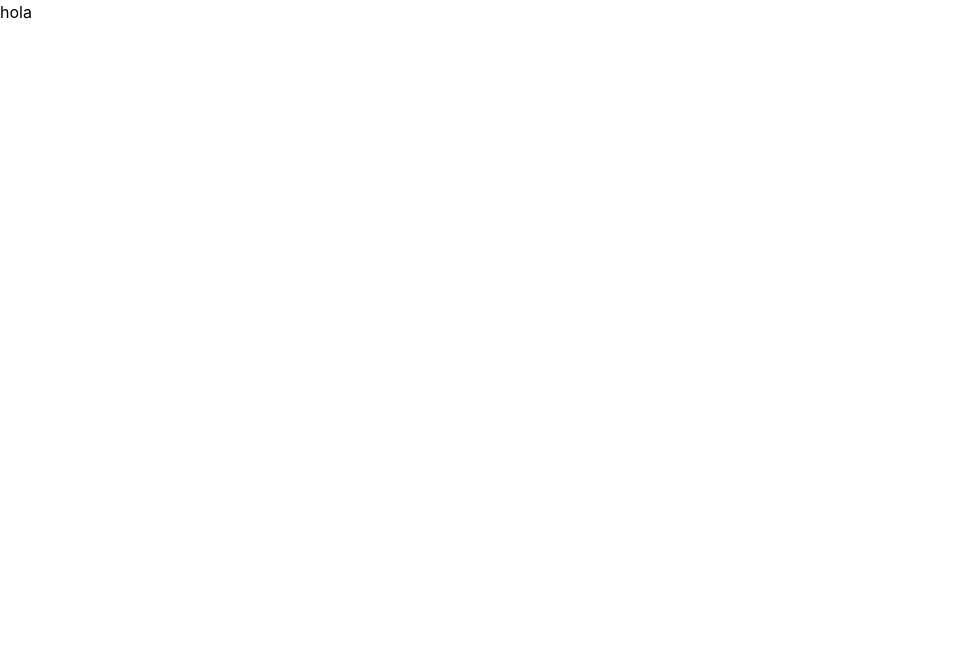
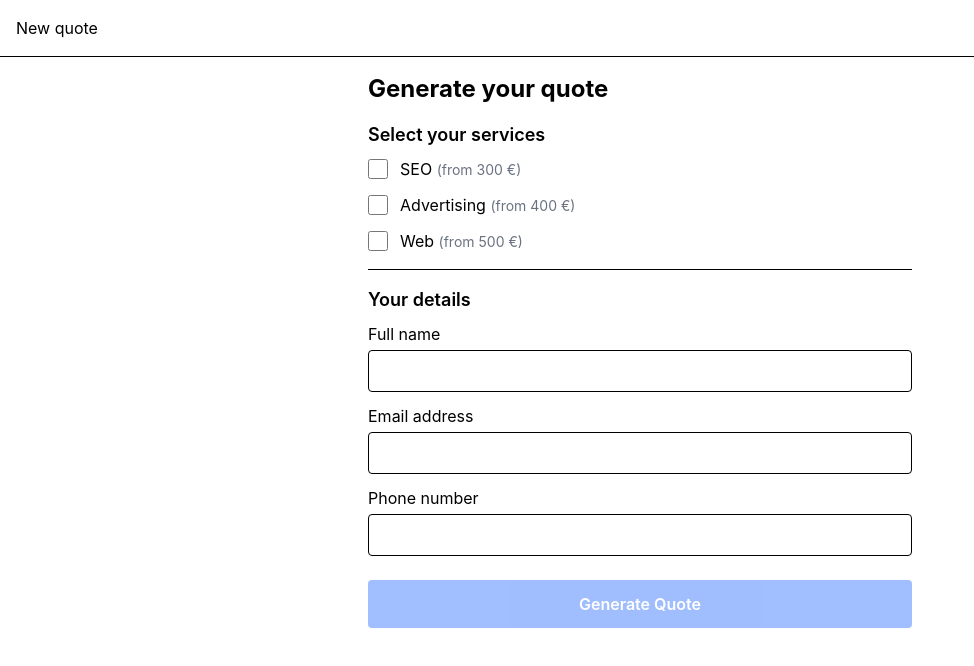
Before and after one commit to oriolcalicab/PROJECTE-BUDGET-PRESSUPOSTOS-DE-SERVEIS-DIGITALS, a React (Vite) app: page / in a window 1280 px wide. Shown: the top 666 px of the page, without its empty margins (0-974 px from the left). Built offline with nearby package versions, Linux system fonts and the light colour scheme.

Commit message:
feat: add CreateQuote page and wire up router

```diff
--- a/src/App.tsx
+++ b/src/App.tsx
@@ -1,8 +1,8 @@
-
+import { AppRouter } from "./router/AppRouter"
 
 function App() {
   return (
-    <h1>hola</h1>
+    <AppRouter />
   )
 
 }
--- /dev/null
+++ b/src/pages/CreateQuote.tsx
@@ -0,0 +1,88 @@
+import { useState } from "react";
+import { useNavigate } from "react-router-dom";
+import { ServiceSelector } from "../components/ServiceSelector";
+import { WebConfigurator } from "../components/WebConfigurator";
+import { ClientForm } from "../components/ClientForm";
+import { QuoteSummary } from "../components/QuoteSummary";
+import { calculateQuote } from "../utils/calculateQuote";
+import { generateId } from "../utils/generateId";
+import { saveQuote } from "../services/quotesService";
+import { isValidEmail, isValidPhone, isRequiredFieldValid } from "../utils/validations";
+import type { WebConfig } from "../types/service";
+import type { ClientData } from "../types/client";
+
+export function CreateQuote() {
+  const navigate = useNavigate();
+  const [selectedServices, setSelectedServices] = useState<string[]>([]);
+  const [webConfig, setWebConfig] = useState<WebConfig>({
+    pages: 0,
+    languages: 0,
+  });
+  const [clientData, setClientData] = useState<ClientData>({
+    fullName: "",
+    email: "",
+    phone: "",
+  });
+
+  function handleToggleService(id: string) {
+    setSelectedServices((prev) => {
+      return prev.includes(id) ? prev.filter((s) => s !== id) : [...prev, id];
+    });
+  }
+  const { lines, total } = calculateQuote({ selectedServices, webConfig });
+
+  const isFormValid =
+    selectedServices.length > 0 &&
+    isRequiredFieldValid(clientData.fullName) &&
+    isValidEmail(clientData.email) &&
+    isValidPhone(clientData.phone);
+
+  function handleGenerate() {
+    const id = generateId();
+    saveQuote({
+      id,
+      date: new Date().toISOString(),
+      client: clientData,
+      lines,
+      total,
+    });
+
+    setSelectedServices([]);
+    setWebConfig({ pages: 0, languages: 0 });
+    setClientData({ fullName: "", email: "", phone: "" });
+    navigate(`/quote/${id}`);
+  }
+
+  return(
+    <div className="max-w-xl mx-auto p-4">
+        <h1 className="text-2xl font-bold mb-4">Generate your quote</h1>
+        <ServiceSelector
+            selectedServices={selectedServices}
+            onToggleService={handleToggleService}
+        />
+
+        <WebConfigurator
+            isVisible={selectedServices.includes("web")}
+            webConfig={webConfig}
+            onChangeWebConfig={setWebConfig}
+        />
+
+        <ClientForm
+            clientData={clientData}
+            onChangeClientData={setClientData}
+        />
+
+        <QuoteSummary lines={lines} total={total} />
+
+        <button
+            className="mt-6 w-full bg-blue-600 text-white rounded py-3 font-semibold disabled:opacity-40"
+            onClick={handleGenerate}
+            disabled={!isFormValid}
+        >
+            Generate Quote
+        </button>
+    </div>
+  );
+
+
+}
--- /dev/null
+++ b/src/router/AppRouter.tsx
@@ -0,0 +1,16 @@
+import { BrowserRouter, Routes, Route, Link } from "react-router-dom";
+import { CreateQuote } from "../pages/CreateQuote";
+
+
+export function AppRouter() {
+  return (
+    <BrowserRouter>
+      <nav className="p-4 border-b flex gap-4">
+        <Link to="/">New quote</Link>
+        </nav>
+        <Routes>
+          <Route path="/" element={<CreateQuote />} />
+        </Routes>
+    </BrowserRouter>
+  );
+}
--- a/src/types/quote.ts
+++ b/src/types/quote.ts
@@ -10,6 +10,6 @@ export interface Quote{
     id: string;
     date: string;
     client: ClientData;
-    lines: QuoteLine;
+    lines: QuoteLine [];
     total: number
 }
--- a/src/utils/calculateQuote.ts
+++ b/src/utils/calculateQuote.ts
@@ -4,7 +4,7 @@ import serviceData from "../data/services.json";
 
 interface CalculateInput {
   selectedServices: string[];
-  webConfing?: WebConfig;
+  webConfig?: WebConfig;
 }
 
 interface CalculateOutput {
@@ -20,7 +20,7 @@ interface ServiceData {
 
 export function calculateQuote({
   selectedServices,
-  webConfing,
+  webConfig,
 }: CalculateInput): CalculateOutput {
   const lines: QuoteLine[] = [];
 
@@ -28,9 +28,9 @@ export function calculateQuote({
     const service = (serviceData as Record<string, ServiceData>)[id];
     if (!service) return;
 
-    if (id === "web" && webConfing) {
-      const pages = webConfing.pages ?? 0;
-      const languages = webConfing.languages ?? 0;
+    if (id === "web" && webConfig) {
+      const pages = webConfig.pages ?? 0;
+      const languages = webConfig.languages ?? 0;
       const customizationCost = (pages + languages) * (service.priceUnit ?? 0);
       lines.push({
         serviceId: id,
```
